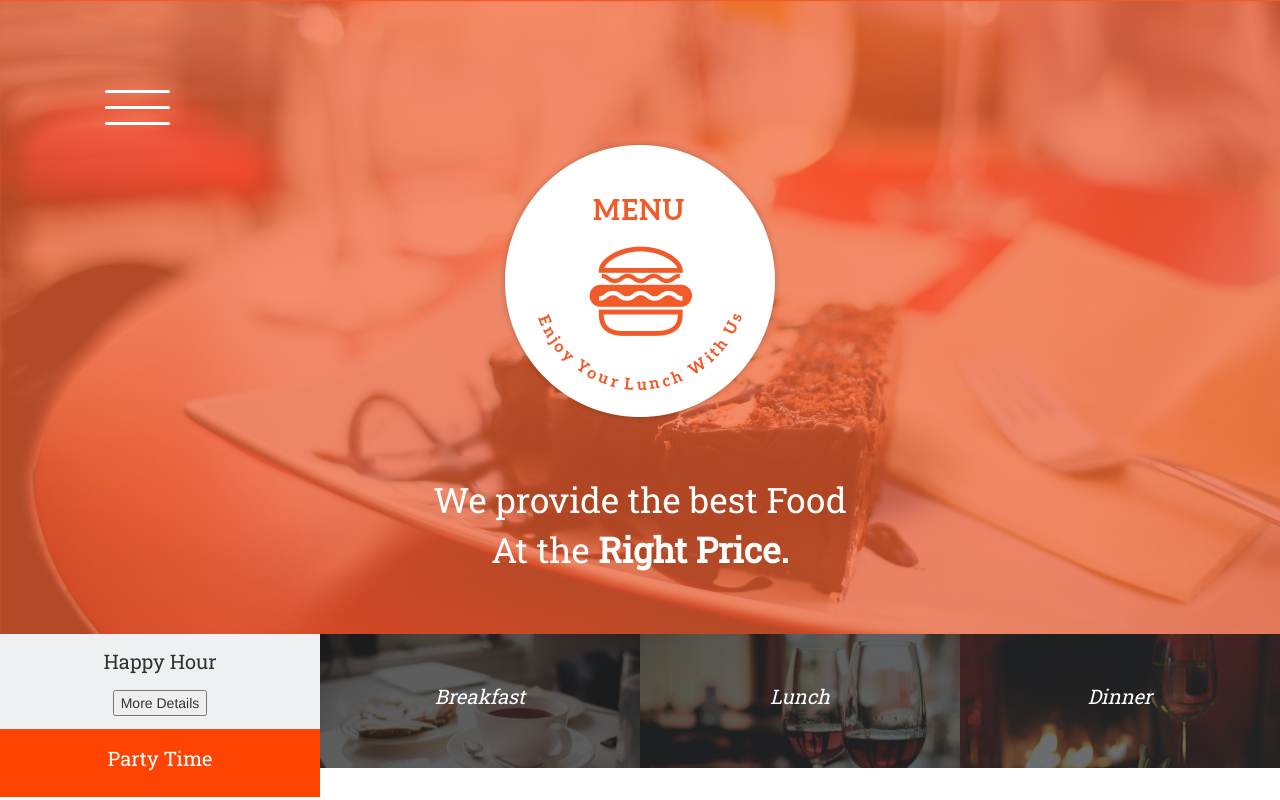
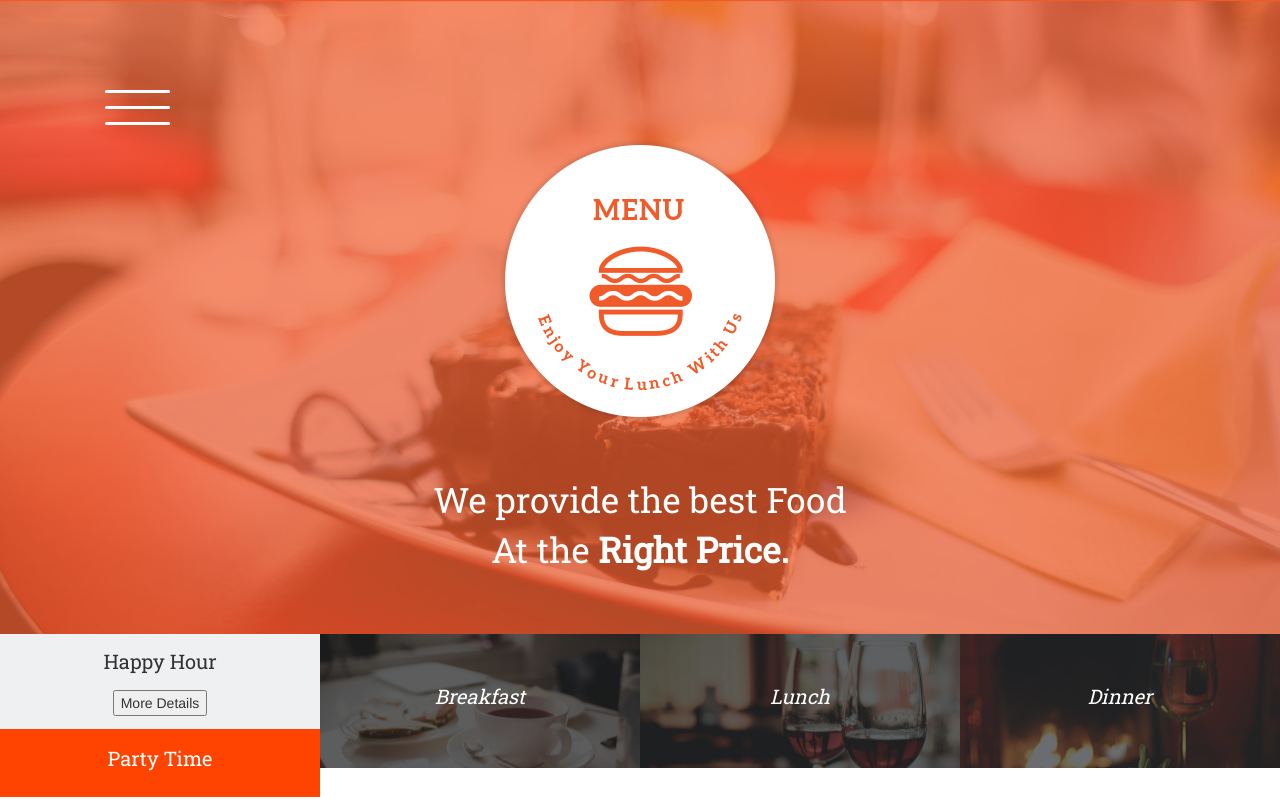
Before and after one commit to samwelkinuthia/anita-s-kitchen-, a plain HTML site: page index.html in a window 1280 px wide. Shown: the top 800 px of the page. Drawn offline with nearby package versions, Linux system fonts and the light colour scheme.

Commit message:
Update style.css

```diff
--- a/css/style.css
+++ b/css/style.css
@@ -1,7 +1,6 @@
 @import url('https://fonts.googleapis.com/css?family=Roboto+Slab');
-
 html, body {
-  max-width: 100%;
+  width: 100%;
   overflow-x: hidden;
 }
 
@@ -146,12 +145,14 @@ html, body {
 
 .topHead {
   text-align: center;
-  font-size: 30px;
   margin-right: auto;
   margin-left: auto;
   text-align: center;
-  background: url(../img/landing.jpg) no-repeat;
-  width: 100%;
+  background: url('../img/landing.jpg') no-repeat center;
+  -webkit-background-size: cover;
+  -moz-background-size: cover;
+  -o-background-size: cover;
+  background-size: cover;
   color: white;
 }
 
```
